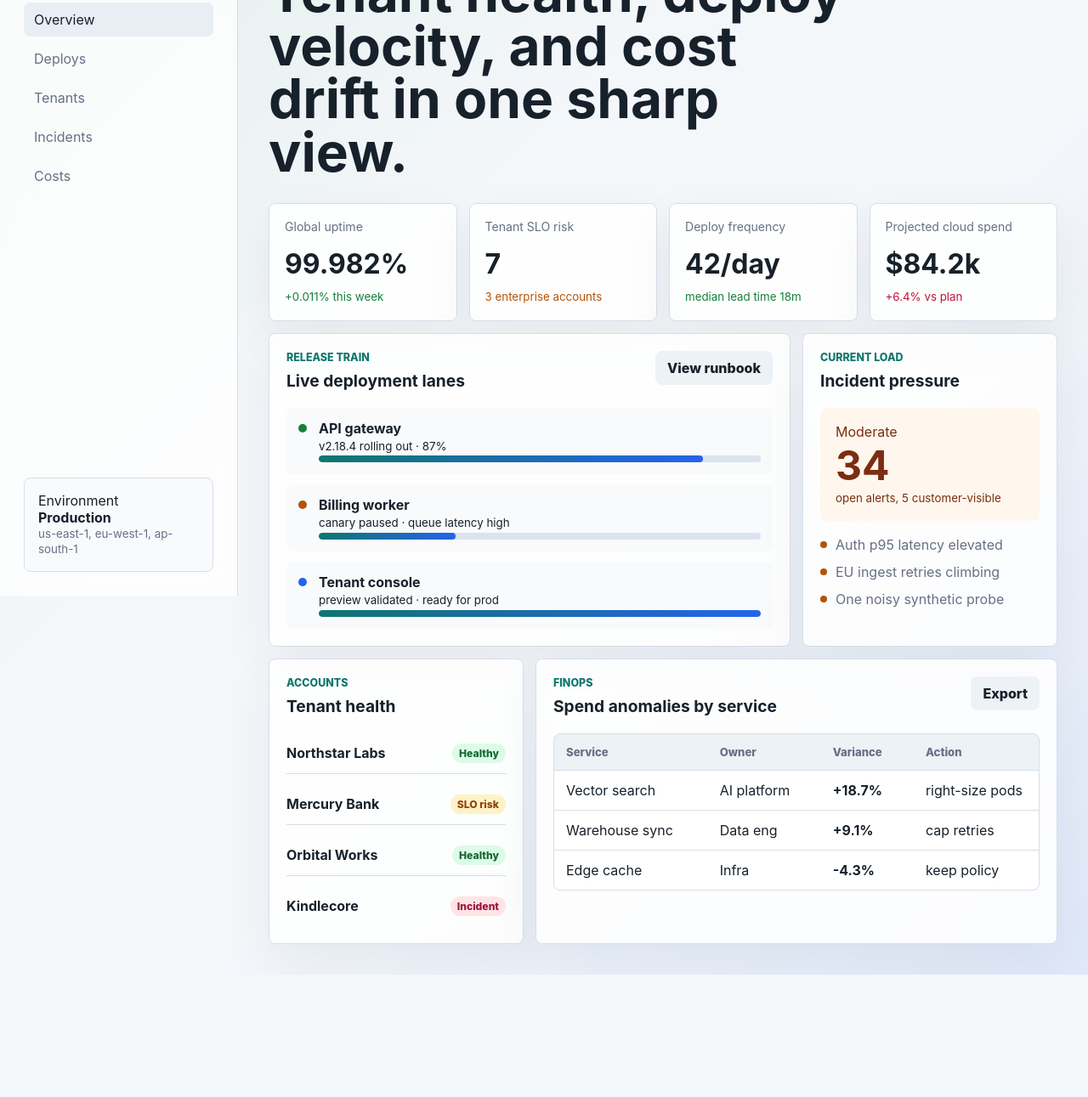
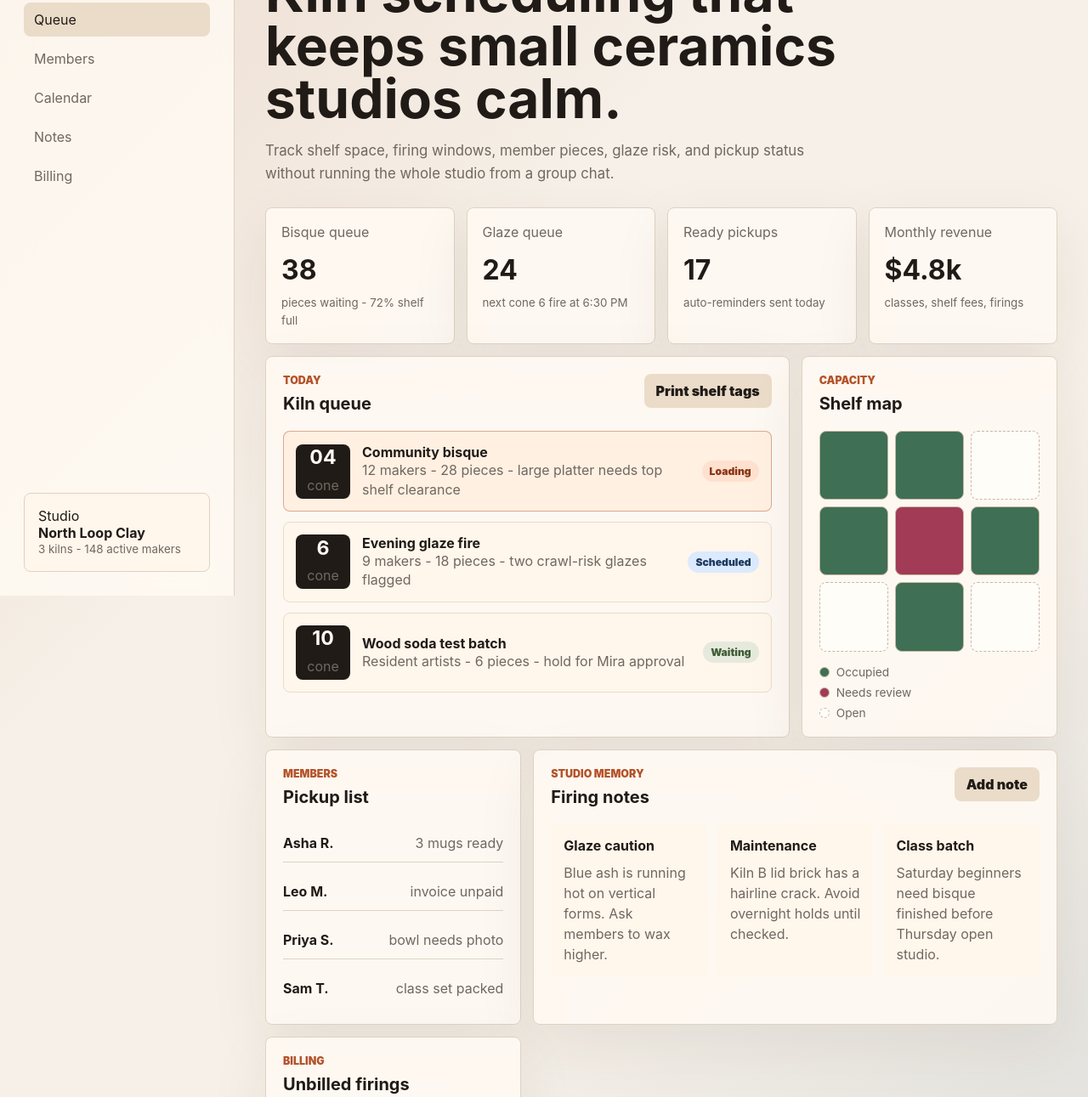
Before and after one commit to arjunpotter17/bugbite-saas, a website built with Vite: page index.html in a window 1280 px wide. Shown: the part 99-1390 px from the top of the page at 85% size. Before the commit the page ends 1246 px from the top, so only its background shows below. Built offline with nearby package versions, Linux system fonts and the light colour scheme.

Commit message:
Redo as KilnQueue SaaS product

```diff
--- a/index.html
+++ b/index.html
@@ -5,168 +5,197 @@
     <meta name="viewport" content="width=device-width, initial-scale=1.0" />
     <meta
       name="description"
-      content="PulsePlane is a SaaS infrastructure command center for deploys, incidents, tenants, and cost drift."
+      content="KilnQueue helps ceramics studios manage kiln bookings, shelf space, firing notes, and member pickups."
     />
-    <title>PulsePlane</title>
+    <title>KilnQueue</title>
     <link rel="stylesheet" href="/src/styles.css" />
   </head>
   <body>
-    <div class="shell">
+    <div class="app-shell">
       <aside class="sidebar" aria-label="Primary">
-        <a class="brand" href="/" aria-label="PulsePlane home">
-          <span class="brand-mark">P</span>
+        <a class="brand" href="/" aria-label="KilnQueue home">
+          <span class="brand-mark">KQ</span>
           <span>
-            <strong>PulsePlane</strong>
-            <small>infra ops</small>
+            <strong>KilnQueue</strong>
+            <small>studio firing desk</small>
           </span>
         </a>
 
         <nav class="nav">
-          <a class="active" href="#overview">Overview</a>
-          <a href="#deploys">Deploys</a>
-          <a href="#tenants">Tenants</a>
-          <a href="#incidents">Incidents</a>
-          <a href="#costs">Costs</a>
+          <a class="active" href="#queue">Queue</a>
+          <a href="#members">Members</a>
+          <a href="#calendar">Calendar</a>
+          <a href="#notes">Notes</a>
+          <a href="#billing">Billing</a>
         </nav>
 
-        <div class="environment">
-          <span>Environment</span>
-          <strong>Production</strong>
-          <small>us-east-1, eu-west-1, ap-south-1</small>
+        <div class="studio-card">
+          <span>Studio</span>
+          <strong>North Loop Clay</strong>
+          <small>3 kilns - 148 active makers</small>
         </div>
       </aside>
 
       <main>
-        <header class="topbar">
+        <header class="hero">
           <div>
-            <p class="eyebrow">SaaS infrastructure cockpit</p>
-            <h1>Tenant health, deploy velocity, and cost drift in one sharp view.</h1>
+            <p class="eyebrow">Simple SaaS product</p>
+            <h1>Kiln scheduling that keeps small ceramics studios calm.</h1>
+            <p class="subhead">
+              Track shelf space, firing windows, member pieces, glaze risk, and
+              pickup status without running the whole studio from a group chat.
+            </p>
           </div>
-          <div class="actions">
-            <button class="icon-button" type="button" aria-label="Search">⌕</button>
-            <button class="icon-button" type="button" aria-label="Alerts">!</button>
-            <button class="primary-button" type="button">Ship deploy</button>
+          <div class="hero-actions">
+            <button class="icon-button" type="button" aria-label="Search bookings">?</button>
+            <button class="icon-button" type="button" aria-label="Notifications">!</button>
+            <button class="primary-button" type="button">Book firing</button>
           </div>
         </header>
 
-        <section class="status-grid" id="overview" aria-label="Infrastructure status">
+        <section class="metrics" aria-label="Studio metrics">
           <article>
-            <span class="label">Global uptime</span>
-            <strong>99.982%</strong>
-            <small class="positive">+0.011% this week</small>
+            <span>Bisque queue</span>
+            <strong>38</strong>
+            <small>pieces waiting - 72% shelf full</small>
           </article>
           <article>
-            <span class="label">Tenant SLO risk</span>
-            <strong>7</strong>
-            <small class="warning">3 enterprise accounts</small>
+            <span>Glaze queue</span>
+            <strong>24</strong>
+            <small>next cone 6 fire at 6:30 PM</small>
           </article>
           <article>
-            <span class="label">Deploy frequency</span>
-            <strong>42/day</strong>
-            <small class="positive">median lead time 18m</small>
+            <span>Ready pickups</span>
+            <strong>17</strong>
+            <small>auto-reminders sent today</small>
           </article>
           <article>
-            <span class="label">Projected cloud spend</span>
-            <strong>$84.2k</strong>
-            <small class="danger">+6.4% vs plan</small>
+            <span>Monthly revenue</span>
+            <strong>$4.8k</strong>
+            <small>classes, shelf fees, firings</small>
           </article>
         </section>
 
-        <section class="content-grid">
-          <section class="panel span-2" id="deploys" aria-labelledby="deploys-title">
+        <section class="workspace">
+          <section class="panel span-2" id="queue" aria-labelledby="queue-title">
             <div class="panel-heading">
               <div>
-                <p class="eyebrow">Release train</p>
-                <h2 id="deploys-title">Live deployment lanes</h2>
+                <p class="eyebrow">Today</p>
+                <h2 id="queue-title">Kiln queue</h2>
               </div>
-              <button class="ghost-button" type="button">View runbook</button>
+              <button class="ghost-button" type="button">Print shelf tags</button>
             </div>
-            <div class="deploy-lanes">
-              <div class="lane">
-                <span class="lane-dot green"></span>
-                <strong>API gateway</strong>
-                <small>v2.18.4 rolling out · 87%</small>
-                <div class="meter"><span style="width: 87%"></span></div>
-              </div>
-              <div class="lane">
-                <span class="lane-dot amber"></span>
-                <strong>Billing worker</strong>
-                <small>canary paused · queue latency high</small>
-                <div class="meter"><span style="width: 31%"></span></div>
-              </div>
-              <div class="lane">
-                <span class="lane-dot blue"></span>
-                <strong>Tenant console</strong>
-                <small>preview validated · ready for prod</small>
-                <div class="meter"><span style="width: 100%"></span></div>
-              </div>
+
+            <div class="queue-list">
+              <article class="queue-item urgent">
+                <div class="queue-temp">
+                  <strong>04</strong>
+                  <span>cone</span>
+                </div>
+                <div>
+                  <h3>Community bisque</h3>
+                  <p>12 makers - 28 pieces - large platter needs top shelf clearance</p>
+                </div>
+                <span class="pill warm">Loading</span>
+              </article>
+
+              <article class="queue-item">
+                <div class="queue-temp">
+                  <strong>6</strong>
+                  <span>cone</span>
+                </div>
+                <div>
+                  <h3>Evening glaze fire</h3>
+                  <p>9 makers - 18 pieces - two crawl-risk glazes flagged</p>
+                </div>
+                <span class="pill cool">Scheduled</span>
+              </article>
+
+              <article class="queue-item">
+                <div class="queue-temp">
+                  <strong>10</strong>
+                  <span>cone</span>
+                </div>
+                <div>
+                  <h3>Wood soda test batch</h3>
+                  <p>Resident artists - 6 pieces - hold for Mira approval</p>
+                </div>
+                <span class="pill quiet">Waiting</span>
+              </article>
             </div>
           </section>
 
-          <section class="panel" id="incidents" aria-labelledby="incidents-title">
+          <section class="panel" id="calendar" aria-labelledby="calendar-title">
             <div class="panel-heading compact">
-              <p class="eyebrow">Current load</p>
-              <h2 id="incidents-title">Incident pressure</h2>
+              <p class="eyebrow">Capacity</p>
+              <h2 id="calendar-title">Shelf map</h2>
             </div>
-            <div class="pressure">
-              <span>Moderate</span>
-              <strong>34</strong>
-              <small>open alerts, 5 customer-visible</small>
+            <div class="shelf-map" aria-label="Kiln shelf occupancy">
+              <span class="filled"></span>
+              <span class="filled"></span>
+              <span></span>
+              <span class="filled"></span>
+              <span class="risk"></span>
+              <span class="filled"></span>
+              <span></span>
+              <span class="filled"></span>
+              <span></span>
             </div>
-            <ul class="clean-list">
-              <li><span></span>Auth p95 latency elevated</li>
-              <li><span></span>EU ingest retries climbing</li>
-              <li><span></span>One noisy synthetic probe</li>
-            </ul>
-          </section>
-
-          <section class="panel" id="tenants" aria-labelledby="tenants-title">
-            <div class="panel-heading compact">
-              <p class="eyebrow">Accounts</p>
-              <h2 id="tenants-title">Tenant health</h2>
-            </div>
-            <div class="tenant-list">
-              <div><strong>Northstar Labs</strong><span class="pill good">Healthy</span></div>
-              <div><strong>Mercury Bank</strong><span class="pill warn">SLO risk</span></div>
-              <div><strong>Orbital Works</strong><span class="pill good">Healthy</span></div>
-              <div><strong>Kindlecore</strong><span class="pill bad">Incident</span></div>
+            <div class="legend">
+              <span><i class="filled"></i>Occupied</span>
+              <span><i class="risk"></i>Needs review</span>
+              <span><i></i>Open</span>
             </div>
           </section>
 
-          <section class="panel span-2" id="costs" aria-labelledby="costs-title">
+          <section class="panel" id="members" aria-labelledby="members-title">
+            <div class="panel-heading compact">
+              <p class="eyebrow">Members</p>
+              <h2 id="members-title">Pickup list</h2>
+            </div>
+            <div class="member-list">
+              <div><strong>Asha R.</strong><span>3 mugs ready</span></div>
+              <div><strong>Leo M.</strong><span>invoice unpaid</span></div>
+              <div><strong>Priya S.</strong><span>bowl needs photo</span></div>
+              <div><strong>Sam T.</strong><span>class set packed</span></div>
+            </div>
+          </section>
+
+          <section class="panel span-2" id="notes" aria-labelledby="notes-title">
             <div class="panel-heading">
               <div>
-                <p class="eyebrow">FinOps</p>
-                <h2 id="costs-title">Spend anomalies by service</h2>
+                <p class="eyebrow">Studio memory</p>
+                <h2 id="notes-title">Firing notes</h2>
               </div>
-              <button class="ghost-button" type="button">Export</button>
+              <button class="ghost-button" type="button">Add note</button>
             </div>
-            <div class="cost-table" role="table" aria-label="Spend anomalies">
-              <div role="row">
-                <span role="columnheader">Service</span>
-                <span role="columnheader">Owner</span>
-                <span role="columnheader">Variance</span>
-                <span role="columnheader">Action</span>
-              </div>
-              <div role="row">
-                <span>Vector search</span>
-                <span>AI platform</span>
-                <strong>+18.7%</strong>
-                <span>right-size pods</span>
-              </div>
-              <div role="row">
-                <span>Warehouse sync</span>
-                <span>Data eng</span>
-                <strong>+9.1%</strong>
-                <span>cap retries</span>
-              </div>
-              <div role="row">
-                <span>Edge cache</span>
-                <span>Infra</span>
-                <strong>-4.3%</strong>
-                <span>keep policy</span>
-              </div>
+            <div class="notes-grid">
+              <article>
+                <strong>Glaze caution</strong>
+                <p>Blue ash is running hot on vertical forms. Ask members to wax higher.</p>
+              </article>
+              <article>
+                <strong>Maintenance</strong>
+                <p>Kiln B lid brick has a hairline crack. Avoid overnight holds until checked.</p>
+              </article>
+              <article>
+                <strong>Class batch</strong>
+                <p>Saturday beginners need bisque finished before Thursday open studio.</p>
+              </article>
             </div>
+          </section>
+
+          <section class="panel" id="billing" aria-labelledby="billing-title">
+            <div class="panel-heading compact">
+              <p class="eyebrow">Billing</p>
+              <h2 id="billing-title">Unbilled firings</h2>
+            </div>
+            <div class="billing-total">
+              <span>This week</span>
+              <strong>$642</strong>
+              <small>14 member charges queued</small>
+            </div>
+            <button class="wide-button" type="button">Review charges</button>
           </section>
         </section>
       </main>
--- a/package.json
+++ b/package.json
@@ -1,8 +1,8 @@
 {
-  "name": "pulseplane",
+  "name": "kilnqueue",
   "version": "0.1.0",
   "private": true,
-  "description": "A compact SaaS infrastructure command center for monitoring tenant health, deploys, incidents, and cost drift.",
+  "description": "A simple SaaS product for ceramics studios to manage kiln bookings, shelf space, firing notes, and pickups.",
   "scripts": {
     "dev": "vite --host 127.0.0.1",
     "build": "vite build",
--- a/src/styles.css
+++ b/src/styles.css
@@ -1,15 +1,15 @@
 :root {
   color-scheme: light;
-  --ink: #17212b;
-  --muted: #667085;
-  --line: #d8dee8;
-  --page: #f4f7fa;
-  --panel: #ffffff;
-  --green: #15803d;
-  --amber: #b45309;
-  --blue: #2563eb;
-  --red: #be123c;
-  --teal: #0f766e;
+  --ink: #201b17;
+  --muted: #706860;
+  --line: #ded2c2;
+  --page: #f6f0e8;
+  --panel: #fffaf3;
+  --terra: #b4532a;
+  --clay: #d17a46;
+  --moss: #3f6f54;
+  --blue: #2f5d7c;
+  --rose: #a23b55;
   font-family:
     Inter, ui-sans-serif, system-ui, -apple-system, BlinkMacSystemFont, "Segoe UI",
     sans-serif;
@@ -23,8 +23,8 @@ body {
   margin: 0;
   min-width: 320px;
   background:
-    linear-gradient(135deg, rgba(21, 128, 61, 0.08), transparent 36%),
-    linear-gradient(315deg, rgba(37, 99, 235, 0.1), transparent 42%),
+    linear-gradient(135deg, rgba(177, 83, 42, 0.13), transparent 34%),
+    linear-gradient(315deg, rgba(47, 93, 124, 0.12), transparent 36%),
     var(--page);
   color: var(--ink);
 }
@@ -34,9 +34,9 @@ a {
   font: inherit;
 }
 
-.shell {
+.app-shell {
   display: grid;
-  grid-template-columns: 280px minmax(0, 1fr);
+  grid-template-columns: 276px minmax(0, 1fr);
   min-height: 100vh;
 }
 
@@ -45,11 +45,11 @@ a {
   top: 0;
   display: flex;
   flex-direction: column;
-  gap: 32px;
+  gap: 30px;
   height: 100vh;
   padding: 28px;
   border-right: 1px solid var(--line);
-  background: rgba(255, 255, 255, 0.78);
+  background: rgba(255, 250, 243, 0.82);
   backdrop-filter: blur(16px);
 }
 
@@ -63,22 +63,25 @@ a {
 
 .brand-mark {
   display: grid;
-  width: 42px;
-  height: 42px;
+  width: 44px;
+  height: 44px;
   place-items: center;
   border-radius: 8px;
-  background: #17212b;
-  color: #ffffff;
-  font-weight: 800;
+  background: var(--terra);
+  color: #fffaf3;
+  font-weight: 900;
 }
 
 .brand strong,
-.brand small {
+.brand small,
+.studio-card span,
+.studio-card strong,
+.studio-card small {
   display: block;
 }
 
 .brand small,
-.environment small {
+.studio-card small {
   color: var(--muted);
 }
 
@@ -96,22 +99,16 @@ a {
 
 .nav a.active,
 .nav a:hover {
-  background: #e9eef5;
+  background: #eadcc9;
   color: var(--ink);
 }
 
-.environment {
+.studio-card {
   margin-top: auto;
   padding: 16px;
   border: 1px solid var(--line);
   border-radius: 8px;
-  background: #f8fafc;
-}
-
-.environment span,
-.environment strong,
-.environment small {
-  display: block;
+  background: #fff6ec;
 }
 
 main {
@@ -120,40 +117,54 @@ main {
   padding: 36px;
 }
 
-.topbar {
+.hero {
   display: flex;
   align-items: flex-start;
   justify-content: space-between;
   gap: 24px;
-  margin-bottom: 28px;
+  margin-bottom: 26px;
 }
 
 .eyebrow {
   margin: 0 0 8px;
-  color: var(--teal);
+  color: var(--terra);
   font-size: 0.78rem;
-  font-weight: 800;
+  font-weight: 900;
   letter-spacing: 0;
   text-transform: uppercase;
 }
 
 h1,
-h2 {
+h2,
+h3,
+p {
   margin: 0;
   letter-spacing: 0;
 }
 
 h1 {
   max-width: 760px;
-  font-size: clamp(2rem, 5vw, 4.6rem);
+  font-size: clamp(2.15rem, 5vw, 4.7rem);
   line-height: 0.98;
 }
 
 h2 {
-  font-size: 1.2rem;
+  font-size: 1.25rem;
 }
 
-.actions {
+h3 {
+  font-size: 1rem;
+}
+
+.subhead {
+  max-width: 680px;
+  margin-top: 16px;
+  color: var(--muted);
+  font-size: 1.05rem;
+  line-height: 1.6;
+}
+
+.hero-actions {
   display: flex;
   flex-shrink: 0;
   gap: 10px;
@@ -168,77 +179,67 @@ button {
 
 .icon-button {
   width: 40px;
-  background: #ffffff;
+  background: var(--panel);
   box-shadow: inset 0 0 0 1px var(--line);
   color: var(--ink);
-  font-weight: 800;
+  font-weight: 900;
 }
 
 .primary-button,
-.ghost-button {
+.ghost-button,
+.wide-button {
   padding: 0 14px;
-  font-weight: 800;
+  font-weight: 900;
 }
 
 .primary-button {
   background: var(--ink);
-  color: #ffffff;
+  color: #fffaf3;
 }
 
-.ghost-button {
-  background: #edf2f7;
+.ghost-button,
+.wide-button {
+  background: #eadcc9;
   color: var(--ink);
 }
 
-.status-grid {
+.wide-button {
+  width: 100%;
+  margin-top: 18px;
+}
+
+.metrics {
   display: grid;
   grid-template-columns: repeat(4, minmax(0, 1fr));
   gap: 14px;
   margin-bottom: 14px;
 }
 
-.status-grid article,
+.metrics article,
 .panel {
   border: 1px solid var(--line);
   border-radius: 8px;
-  background: rgba(255, 255, 255, 0.88);
-  box-shadow: 0 20px 60px rgba(23, 33, 43, 0.06);
+  background: rgba(255, 250, 243, 0.9);
+  box-shadow: 0 22px 70px rgba(70, 42, 24, 0.08);
 }
 
-.status-grid article {
+.metrics article {
   min-height: 138px;
   padding: 18px;
 }
 
-.label {
-  display: block;
+.metrics span,
+.metrics small {
   color: var(--muted);
-  font-size: 0.88rem;
 }
 
-.status-grid strong {
+.metrics strong {
   display: block;
-  margin: 16px 0 8px;
+  margin: 15px 0 8px;
   font-size: 2rem;
 }
 
-small {
-  line-height: 1.4;
-}
-
-.positive {
-  color: var(--green);
-}
-
-.warning {
-  color: var(--amber);
-}
-
-.danger {
-  color: var(--red);
-}
-
-.content-grid {
+.workspace {
   display: grid;
   grid-template-columns: repeat(3, minmax(0, 1fr));
   gap: 14px;
@@ -264,160 +265,179 @@ small {
   display: block;
 }
 
-.deploy-lanes,
-.tenant-list,
-.clean-list {
+.queue-list,
+.member-list,
+.notes-grid {
   display: grid;
   gap: 12px;
 }
 
-.lane {
+.queue-item {
   display: grid;
-  grid-template-columns: 12px minmax(0, 1fr);
-  gap: 2px 12px;
+  grid-template-columns: 64px minmax(0, 1fr) auto;
+  gap: 14px;
   align-items: center;
   padding: 14px;
+  border: 1px solid #eadcc9;
   border-radius: 8px;
-  background: #f8fafc;
+  background: #fff6ec;
 }
 
-.lane strong,
-.lane small,
-.meter {
-  grid-column: 2;
+.queue-item.urgent {
+  border-color: rgba(180, 83, 42, 0.45);
+  background: #fff0e2;
 }
 
-.lane-dot {
-  width: 10px;
-  height: 10px;
-  border-radius: 999px;
+.queue-temp {
+  display: grid;
+  width: 64px;
+  height: 64px;
+  place-items: center;
+  border-radius: 8px;
+  background: var(--ink);
+  color: #fffaf3;
 }
 
-.green {
-  background: var(--green);
+.queue-temp strong {
+  font-size: 1.45rem;
+  line-height: 1;
 }
 
-.amber {
-  background: var(--amber);
+.queue-temp span,
+.queue-item p,
+small {
+  color: var(--muted);
+  line-height: 1.4;
 }
 
-.blue {
-  background: var(--blue);
+.pill {
+  flex-shrink: 0;
+  padding: 5px 9px;
+  border-radius: 999px;
+  font-size: 0.76rem;
+  font-weight: 900;
 }
 
-.meter {
-  height: 8px;
-  overflow: hidden;
-  border-radius: 999px;
-  background: #dbe3ee;
+.pill.warm {
+  background: #ffe1cf;
+  color: #8a3516;
 }
 
-.meter span {
-  display: block;
-  height: 100%;
-  border-radius: inherit;
-  background: linear-gradient(90deg, var(--teal), var(--blue));
+.pill.cool {
+  background: #dbeafe;
+  color: #1e3a5f;
 }
 
-.pressure {
-  margin: 18px 0;
-  padding: 18px;
-  border-radius: 8px;
-  background: #fff7ed;
-  color: #7c2d12;
+.pill.quiet {
+  background: #e6eadc;
+  color: #3f5d37;
 }
 
-.pressure span,
-.pressure strong,
-.pressure small {
-  display: block;
+.shelf-map {
+  display: grid;
+  grid-template-columns: repeat(3, 1fr);
+  gap: 8px;
+  margin-top: 20px;
 }
 
-.pressure strong {
-  font-size: 3rem;
+.shelf-map span,
+.legend i {
+  display: block;
+  border: 1px dashed #c7b8a5;
+  border-radius: 8px;
+  background: #fffdf8;
 }
 
-.clean-list {
-  padding: 0;
-  list-style: none;
+.shelf-map span {
+  aspect-ratio: 1;
 }
 
-.clean-list li {
-  display: flex;
-  gap: 10px;
-  align-items: center;
-  color: var(--muted);
+.shelf-map .filled,
+.legend .filled {
+  border-style: solid;
+  background: var(--moss);
 }
 
-.clean-list span {
-  width: 8px;
-  height: 8px;
-  border-radius: 999px;
-  background: var(--amber);
+.shelf-map .risk,
+.legend .risk {
+  border-style: solid;
+  background: var(--rose);
 }
 
-.tenant-list > div {
+.legend {
+  display: grid;
+  gap: 8px;
+  margin-top: 16px;
+  color: var(--muted);
+  font-size: 0.86rem;
+}
+
+.legend span {
   display: flex;
+  gap: 8px;
   align-items: center;
+}
+
+.legend i {
+  width: 12px;
+  height: 12px;
+}
+
+.member-list > div {
+  display: flex;
   justify-content: space-between;
-  gap: 10px;
+  gap: 14px;
   padding: 12px 0;
   border-bottom: 1px solid var(--line);
 }
 
-.tenant-list > div:last-child {
+.member-list > div:last-child {
   border-bottom: 0;
 }
 
-.pill {
-  flex-shrink: 0;
-  padding: 4px 8px;
-  border-radius: 999px;
-  font-size: 0.76rem;
-  font-weight: 800;
+.member-list span {
+  color: var(--muted);
+  text-align: right;
 }
 
-.pill.good {
-  background: #dcfce7;
-  color: #166534;
+.notes-grid {
+  grid-template-columns: repeat(3, minmax(0, 1fr));
 }
 
-.pill.warn {
-  background: #fef3c7;
-  color: #92400e;
+.notes-grid article {
+  min-height: 128px;
+  padding: 15px;
+  border-radius: 8px;
+  background: #fff6ec;
 }
 
-.pill.bad {
-  background: #ffe4e6;
-  color: #9f1239;
+.notes-grid p {
+  margin-top: 10px;
+  color: var(--muted);
+  line-height: 1.5;
 }
 
-.cost-table {
-  display: grid;
-  gap: 1px;
-  overflow: hidden;
-  border: 1px solid var(--line);
+.billing-total {
+  margin-top: 18px;
+  padding: 18px;
   border-radius: 8px;
-  background: var(--line);
+  background: #eef4ed;
+  color: #263f30;
 }
 
-.cost-table > div {
-  display: grid;
-  grid-template-columns: 1.4fr 1fr 0.8fr 1fr;
-  gap: 14px;
-  padding: 13px 14px;
-  background: #ffffff;
+.billing-total span,
+.billing-total strong,
+.billing-total small {
+  display: block;
 }
 
-.cost-table > div:first-child {
-  background: #edf2f7;
-  color: var(--muted);
-  font-size: 0.82rem;
-  font-weight: 800;
+.billing-total strong {
+  font-size: 3rem;
+  line-height: 1.1;
 }
 
 @media (max-width: 920px) {
-  .shell {
+  .app-shell {
     grid-template-columns: 1fr;
   }
 
@@ -432,7 +452,7 @@ small {
     overflow-x: auto;
   }
 
-  .environment {
+  .studio-card {
     display: none;
   }
 
@@ -440,18 +460,22 @@ small {
     padding: 22px;
   }
 
-  .topbar,
+  .hero,
   .panel-heading {
     display: grid;
   }
 
-  .status-grid,
-  .content-grid {
+  .metrics,
+  .workspace {
     grid-template-columns: 1fr 1fr;
   }
 
   .span-2 {
     grid-column: span 2;
+  }
+
+  .notes-grid {
+    grid-template-columns: 1fr;
   }
 }
 
@@ -460,7 +484,7 @@ small {
     grid-template-columns: repeat(5, max-content);
   }
 
-  .actions {
+  .hero-actions {
     width: 100%;
   }
 
@@ -468,8 +492,8 @@ small {
     flex: 1;
   }
 
-  .status-grid,
-  .content-grid {
+  .metrics,
+  .workspace {
     grid-template-columns: 1fr;
   }
 
@@ -477,11 +501,17 @@ small {
     grid-column: auto;
   }
 
-  .cost-table {
-    overflow-x: auto;
+  .queue-item {
+    grid-template-columns: 56px minmax(0, 1fr);
   }
 
-  .cost-table > div {
-    min-width: 620px;
+  .queue-temp {
+    width: 56px;
+    height: 56px;
+  }
+
+  .queue-item .pill {
+    grid-column: 2;
+    width: fit-content;
   }
 }
```
Also changed, not shown: README.md, 1 other file.
